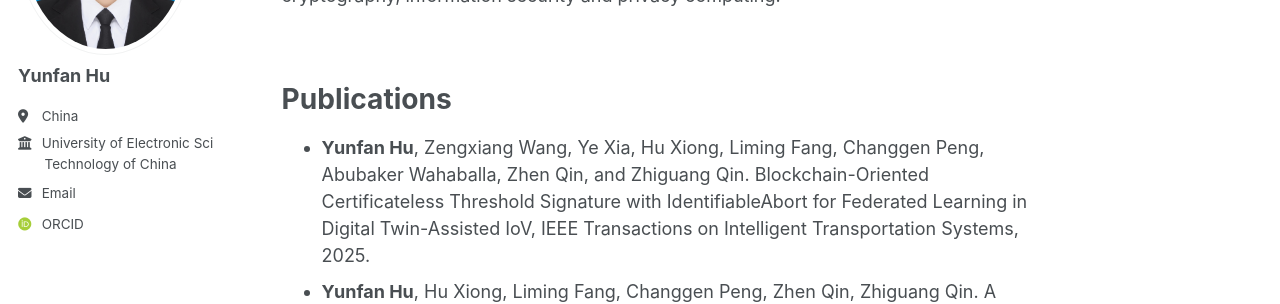
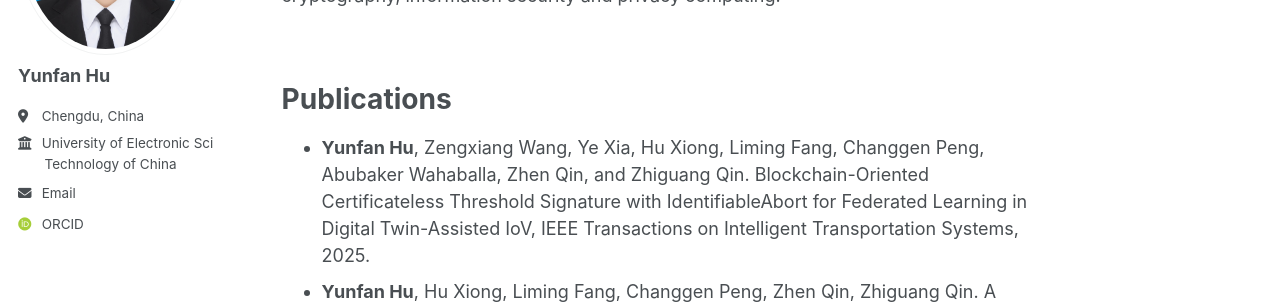
Before and after one commit to HYF0514/HYF0514.github.io, a Jekyll site: the page built from _pages/about.md, in a window 1280 px wide. Shown: the part 260-564 px from the top of the page. Built offline with Jekyll 4.4.1, drawn with Linux system fonts in a browser that asks for light colours; some web fonts are replaced; a script bundle is joined from its source files by our own code; library files that are not in the unit come from our copies.

Commit message:
Update _config.yml

```diff
--- a/_config.yml
+++ b/_config.yml
@@ -27,7 +27,7 @@ author:
   name             : "Yunfan Hu"
   pronouns         : # example: "she/her"
   bio              : "" # "Short biography for the left-hand sidebar"
-  location         : "China"
+  location         : "Chengdu, China"
   employer         : "University of Electronic Science and <br>&nbsp;&nbsp;&nbsp;&nbsp;&nbsp;&nbsp;&nbsp;Technology of China"
   uri              : # URL
   email            : "huyunfan0514@gmail.com"
```
